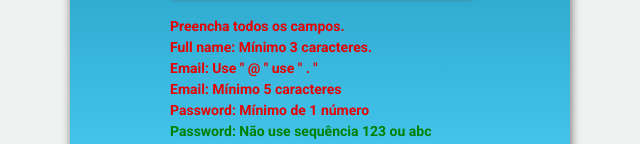
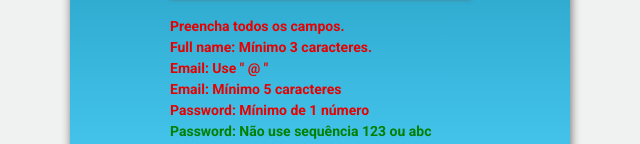
Before and after one commit to CelsoTavares/register-login, a React (Vite) app: page / in a window 1280 px wide. Shown: the part 566-710 px from the top of the page, without its empty margins (320-960 px from the left). Built offline with nearby package versions, Linux system fonts and the light colour scheme.

Commit message:
Update App.jsx

```diff
--- a/src/App.jsx
+++ b/src/App.jsx
@@ -14,7 +14,7 @@ const conditionNumber = /[0-9]/
 const letterLowercase = /[a-z]/
 const letterUppercase = /[A-Z]/
 const character = /[@!?#$%-_^&=*()/+{}]/
-const conditionEmail = /[@.]/
+const conditionEmail = /[@]/
 
 function change() {
 
@@ -39,7 +39,7 @@ function submit(){
       alert('Email: Mínimo de 5 caracteres.')
 
     }else if (!conditionEmail.test(email)) {
-     alert(`Email: Use '@' e '.' .`)
+     alert(`Email: Use '@' .`)
 
     }else if(condition.test(password1)) {
      alert('Password: Não use sequência.')
@@ -120,8 +120,8 @@ function submit(){
           : <p style={{color: '#e60000'}}>Full name: Mínimo 3 caracteres.</p>}
 
           {!conditionEmail.test(email) ?
-          <p style={{color: '#e60000'}}>Email: Use " @ " use " . "</p>
-          :<p style={{color: 'green'}}>Email: Use " @ " use " . "</p>}
+          <p style={{color: '#e60000'}}>Email: Use " @ "</p>
+          :<p style={{color: 'green'}}>Email: Use " @ "</p>}
 
           {email.length >= 5 ?
           <p style={{color: 'green'}}>Email: Mínimo 5 caracteres</p>
```
